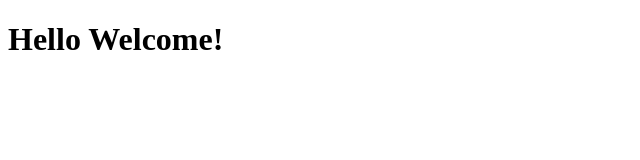
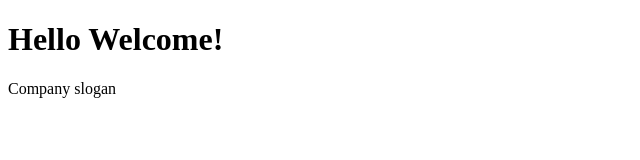
Before and after one commit to paulinastefanska/learning-git-2, a plain HTML site: page index.html in a window 1280 px wide. Shown: the whole page, without its empty margins (0-640 px from the left). Drawn offline with Linux system fonts and the light colour scheme.

Commit message:
Add paragraph

```diff
--- a/index.html
+++ b/index.html
@@ -6,5 +6,6 @@
 	</head>
 	<body>
 		<h1>Hello Welcome!</h1>
+		<p>Company slogan</p>
 	</body>
 </html>
```
